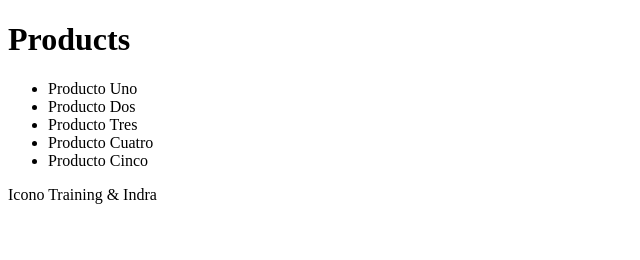
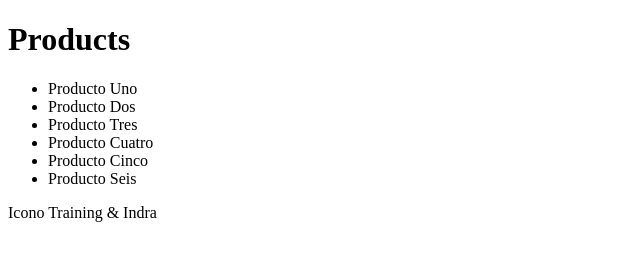
Before and after one commit to alce65/demo-01-indra-26-11b, a plain HTML site: page web/products/index.html in a window 1280 px wide. Shown: the whole page, without its empty margins (0-640 px from the left). Drawn offline with Linux system fonts and the light colour scheme.

Commit message:
Add new product

```diff
--- a/web/products/index.html
+++ b/web/products/index.html
@@ -18,6 +18,7 @@
             <li>Producto Tres</li>
             <li>Producto Cuatro</li>
             <li>Producto Cinco</li>
+            <li>Producto Seis</li>
         </ul>
     </main>
     <footer>
```
